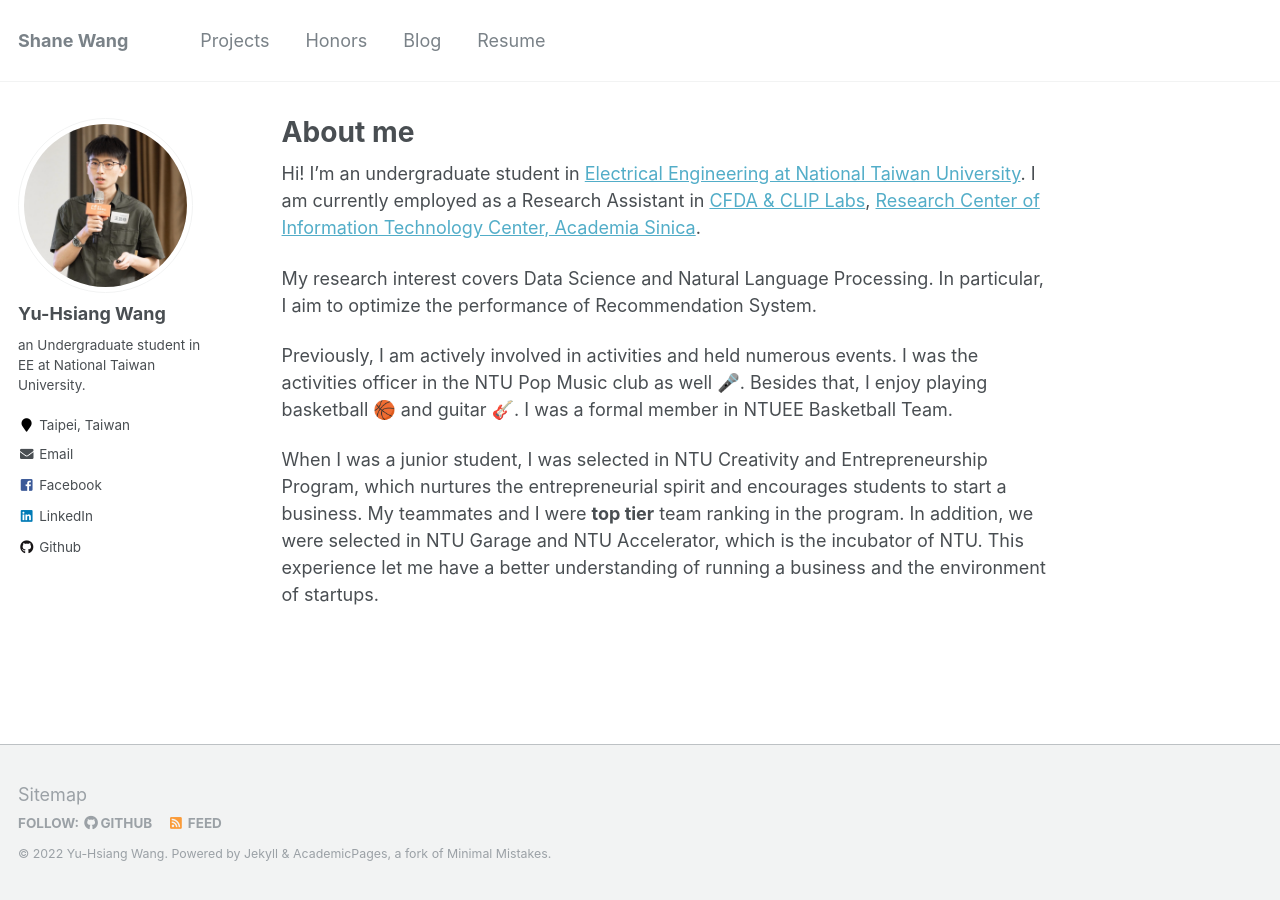
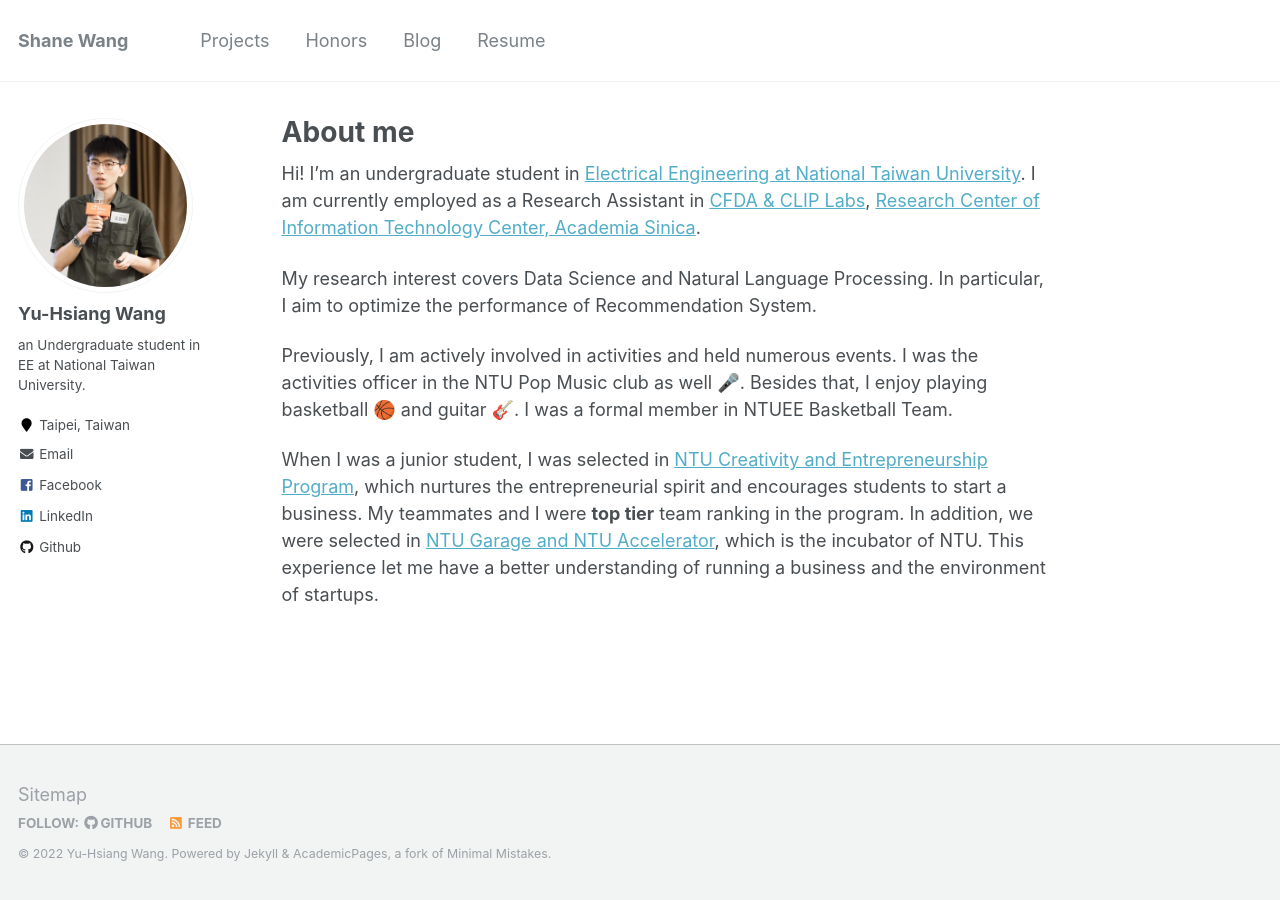
Before and after one commit to GarlicWang/GarlicWang.github.io, a Jekyll site: the page built from _pages/about.md, in a window 1280 px wide. Built offline with Jekyll 4.4.1, drawn with Linux system fonts in a browser that asks for light colours; some of the changed lines change nothing that is shown.

Commit message:
adjust bio

```diff
--- a/_pages/about.md
+++ b/_pages/about.md
@@ -14,4 +14,4 @@
 
 Previously, I am actively involved in activities and held numerous events. I was the activities officer in the NTU Pop Music club as well 🎤. Besides that, I enjoy playing basketball 🏀 and guitar 🎸. I was a formal member in NTUEE Basketball Team.
 
-When I was a junior student, I was selected in NTU Creativity and Entrepreneurship Program, which nurtures the entrepreneurial spirit and encourages students to start a business. My teammates and I were **top tier** team ranking in the program. In addition, we were selected in NTU Garage and NTU Accelerator, which is the incubator of NTU. This experience let me have a better understanding of running a business and the environment of startups.
+When I was a junior student, I was selected in [NTU Creativity and Entrepreneurship Program](https://cep.ntu.edu.tw/), which nurtures the entrepreneurial spirit and encourages students to start a business. My teammates and I were **top tier** team ranking in the program. In addition, we were selected in [NTU Garage and NTU Accelerator](https://tec.ntu.edu.tw/), which is the incubator of NTU. This experience let me have a better understanding of running a business and the environment of startups.
```
